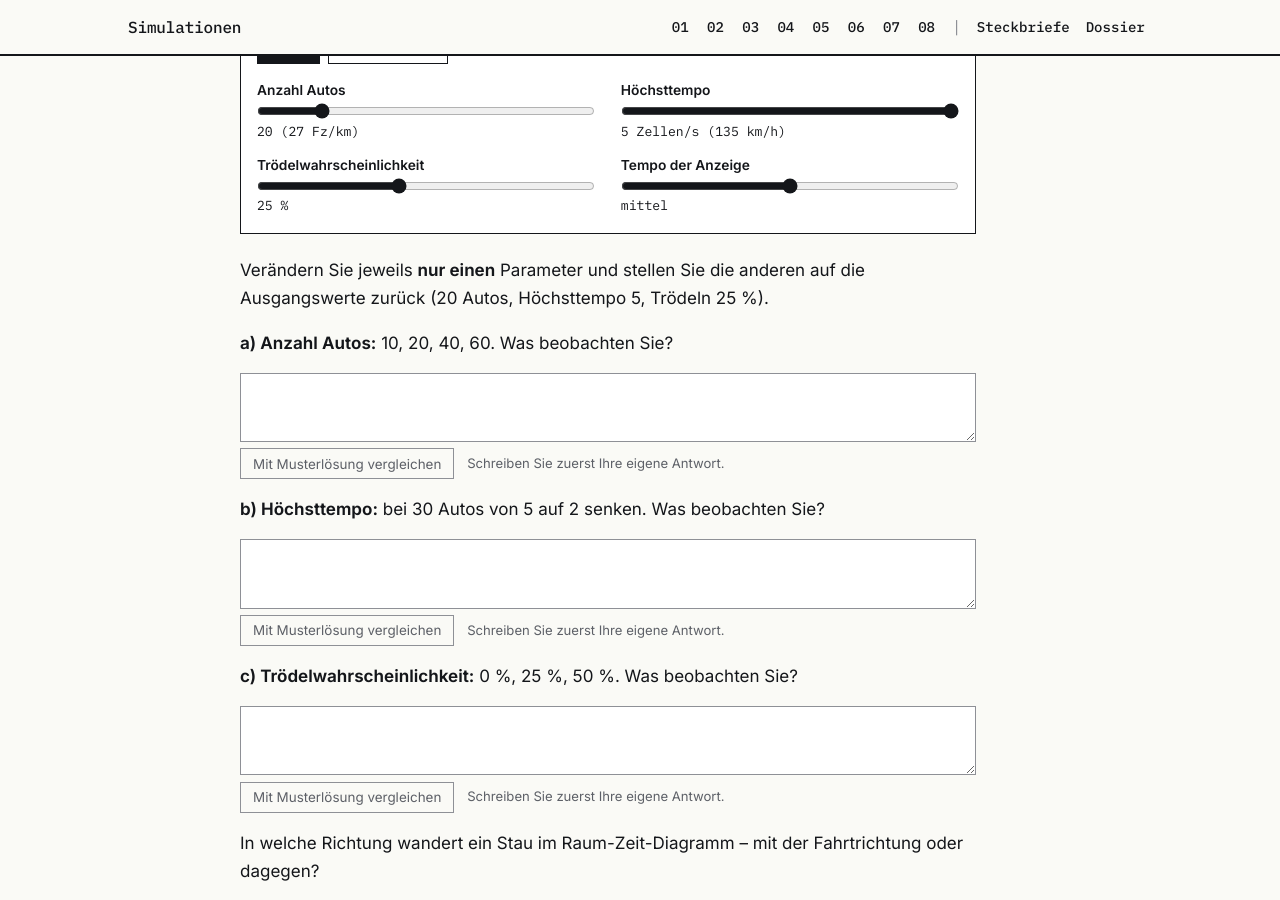
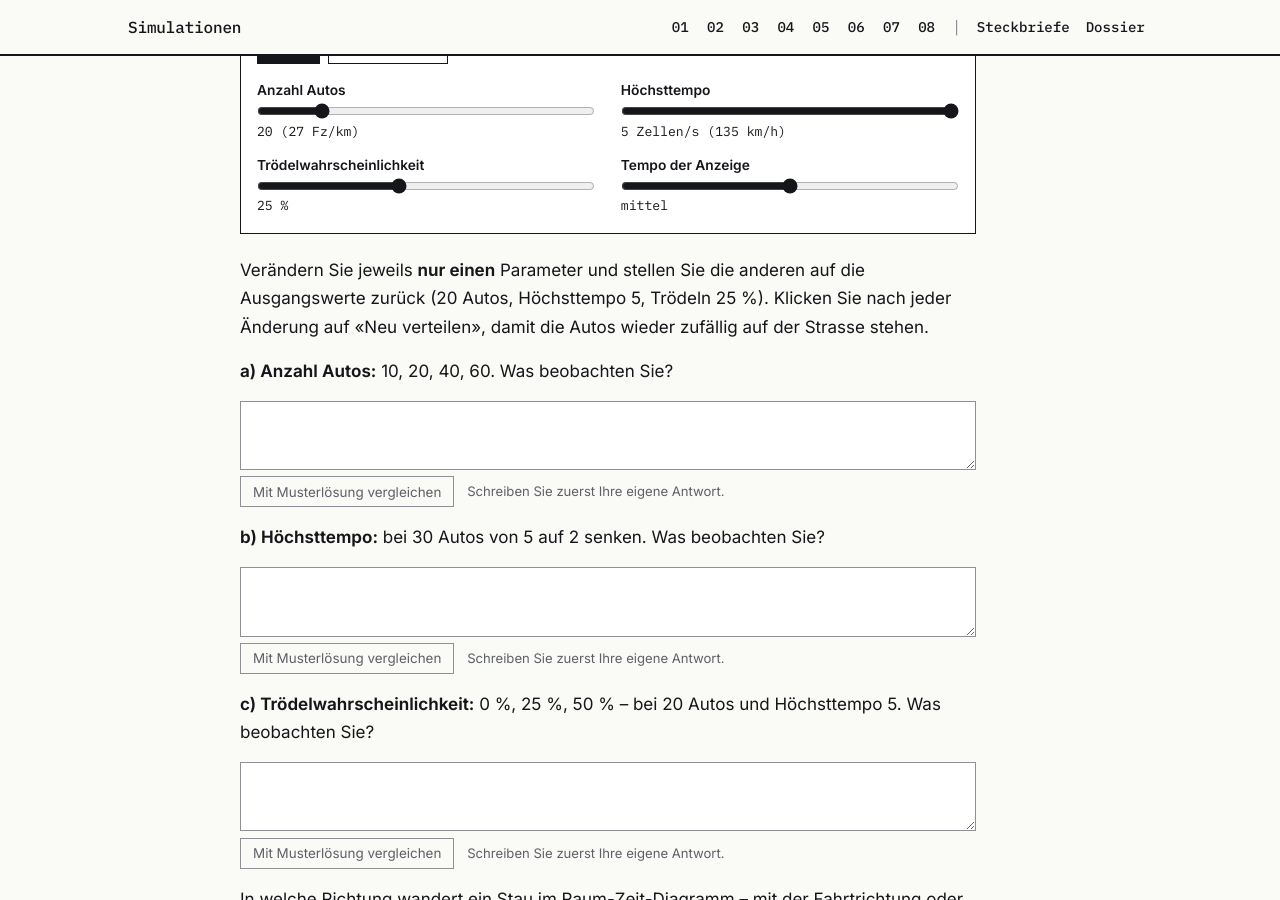
Before and after one commit to masta-nksa/Simulation, a Jekyll site: the page built from lektionen/L3_Etappe_3_Parameter.md, in a window 1280 px wide and 900 px high, scrolled down 1505 px. Built offline with Jekyll 4.4.1, drawn with Linux system fonts in a browser that asks for light colours; our own code applies the rules of GitHub Pages for plain Markdown files.

Commit message:
L3 Etappe 3, Aufgabe 2c: Einstellungen genannt, Musterlösung nach Nachrechnung präzisiert
Bei 0 % Trödeln und 20 Autos bleibt in etwa jedem achten Lauf ein kleiner
Stau dauerhaft bestehen (20 Autos liegen über der kritischen Dichte für
Tempo 5). Wird der Regler ohne «Neu verteilen» umgestellt, in jedem zweiten.

Co-Authored-By: Claude Opus 5.5 <noreply@anthropic.com>

```diff
--- a/lektionen/L3_Etappe_3_Parameter.md
+++ b/lektionen/L3_Etappe_3_Parameter.md
@@ -50,7 +50,8 @@ Zeile ist unten. Ein Stau erscheint dort als kräftiger Streifen aus stehenden A
 <div class="simulation" data-modell="stau"></div>
 
 Verändern Sie jeweils **nur einen** Parameter und stellen Sie die anderen auf die Ausgangswerte
-zurück (20 Autos, Höchsttempo 5, Trödeln 25 %).
+zurück (20 Autos, Höchsttempo 5, Trödeln 25 %). Klicken Sie nach jeder Änderung auf «Neu
+verteilen», damit die Autos wieder zufällig auf der Strasse stehen.
 
 **a) Anzahl Autos:** 10, 20, 40, 60. Was beobachten Sie?
 
@@ -60,9 +61,10 @@ zurück (20 Autos, Höchsttempo 5, Trödeln 25 %).
 
 <div class="antwort" data-zeilen="2" data-loesung="Alle fahren langsamer, aber gleichmässiger: Es stehen weniger Autos, die Staus werden kleiner oder verschwinden."></div>
 
-**c) Trödelwahrscheinlichkeit:** 0 %, 25 %, 50 %. Was beobachten Sie?
+**c) Trödelwahrscheinlichkeit:** 0 %, 25 %, 50 % – bei 20 Autos und Höchsttempo 5. Was
+beobachten Sie?
 
-<div class="antwort" data-zeilen="2" data-loesung="Bei 0 % lösen sich die Staus vom Anfang auf, und es entstehen keine neuen: Der Verkehr läuft gleichmässig. Je mehr getrödelt wird, desto häufiger und grösser werden die Staus."></div>
+<div class="antwort" data-zeilen="2" data-loesung="Bei 0 % entstehen keine neuen Staus, und alle fahren gleichmässig. Die Staus vom Anfang lösen sich meist nach wenigen Sekunden auf; manchmal bleibt ein kleiner Stau bestehen und wandert endlos rückwärts. Je mehr getrödelt wird, desto häufiger und grösser werden die Staus: Bei 50 % stehen etwa doppelt so viele Autos wie bei 25 %."></div>
 
 In welche Richtung wandert ein Stau im Raum-Zeit-Diagramm – mit der Fahrtrichtung oder
 dagegen?
```
